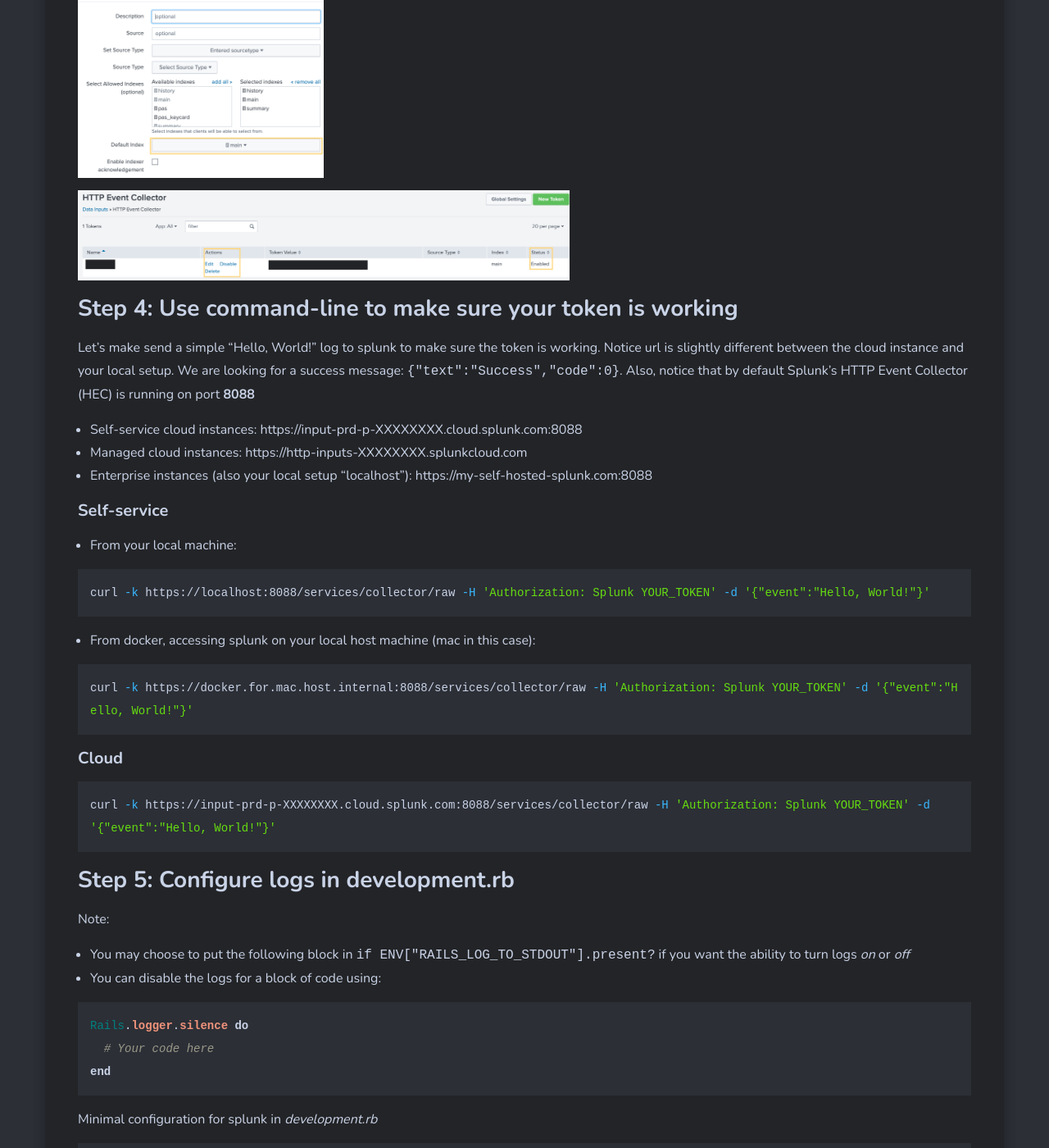
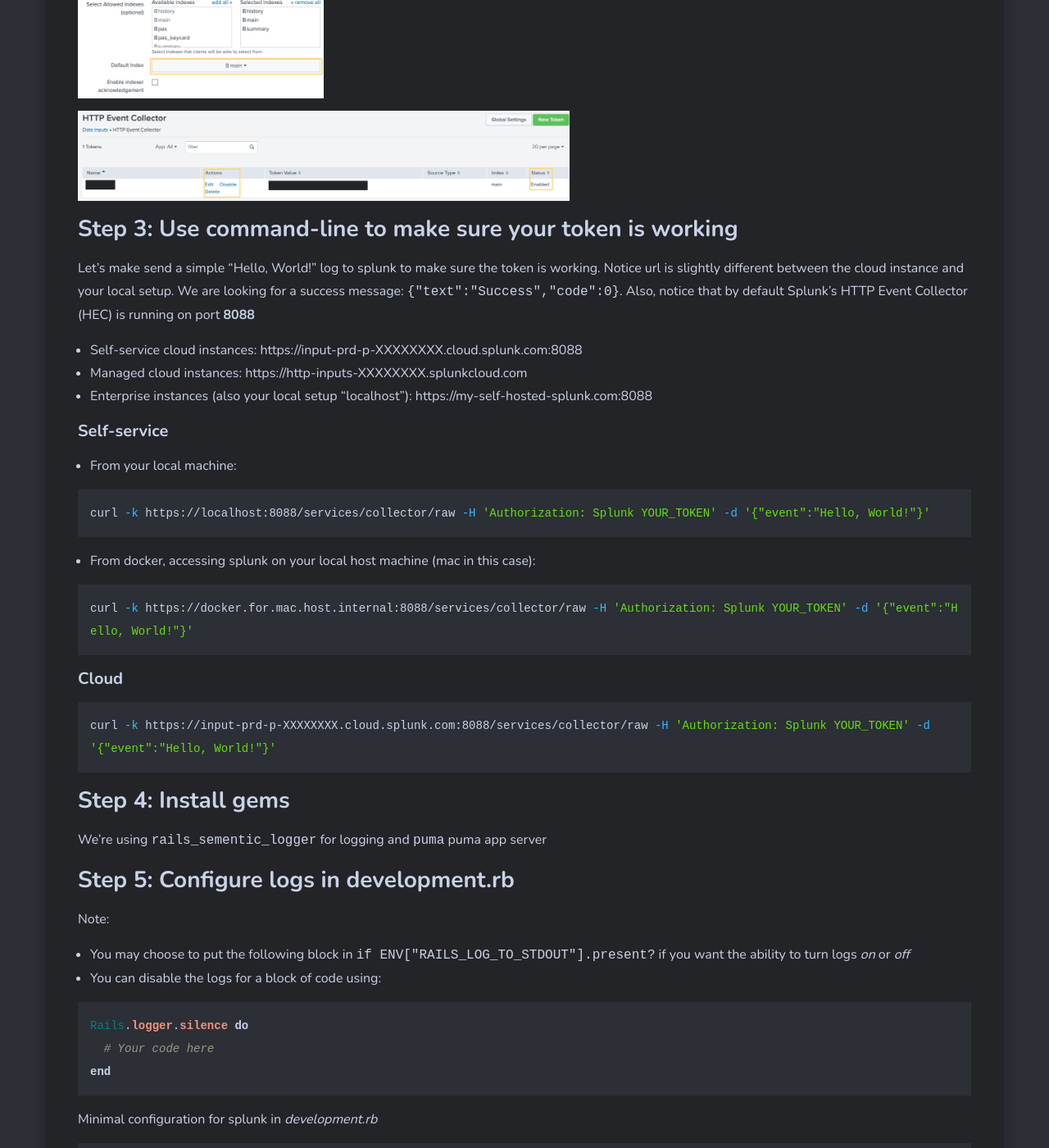
Before and after one commit to saslani/saslani.github.io, a Jekyll site: the page built from _posts/2020-02-14-splunk-integration-with-ruby-on-rails.md, in a window 1280 px wide and 1400 px high, scrolled down 2507 px. Shown: the whole window at 82% size. Built offline with Jekyll 4.4.1, drawn with Linux system fonts in a browser that asks for light colours; nearby versions of some CDN libraries; comment, search, counter and statistics services are not loaded; some of the changed lines change nothing that is shown; some of the changed text lies outside the part shown.

Commit message:
rename splunk_rails images forlder to be shared with python

```diff
--- a/_posts/2020-02-14-splunk-integration-with-ruby-on-rails.md
+++ b/_posts/2020-02-14-splunk-integration-with-ruby-on-rails.md
@@ -24,39 +24,36 @@
 ## Step 1: Splunk sign up
 [Create an account with splunk](https://www.splunk.com/), if you haven't one yet. You may choose to sign-up for the 14-day free trial for the cloud instance, or download splunk directly. We will cover both setups in this article!
 
-## Step 2: Install gems
-We're using `rails_sementic_logger` for logging and `puma` puma app server
-
-## Step 3: Configure Splunk
+## Step 2: Configure Splunk
 First you need to setup a token to use in your app or from the command line and this is how you do it:
 - Visit your cloud instance "https://prd-p-YOUR-INSTANCE.cloud.splunk.com" or your [self-service setup](https://splk.it/38OT28D) "http://localhost:8000/", assuming you are running on localhost port 8000
 - Click on "Settings"
 - Under "DATA", choose "Data Inputs"
 
-![](/img/splunk_rails/setting_data_input.png){:width="300x"}
+![](/img/splunk/setting_data_input.png){:width="300x"}
 
 - Under "Local inputs", choose "HTTP Event Collector"
 
-![](/img/splunk_rails/http_event_collector.png){:width="300x"}
+![](/img/splunk/http_event_collector.png){:width="300x"}
 
 - Click on "New Token"
 - Give your token a name and follow steps till you create a token
 - Go back to "HTTP Event Collector" page and make sure the token in "Enabled": from "Data Inputs > HTTP Event Controller" choose "Global Settings"
 
-![](/img/splunk_rails/global_setting.png){:width="600x"}
+![](/img/splunk/global_setting.png){:width="600x"}
 
 - "Enable" the token
 
-![](/img/splunk_rails/enable_token.png){:width="300x"}
+![](/img/splunk/enable_token.png){:width="300x"}
 
 - Change the "Default Index" to "main"
 
-![](/img/splunk_rails/default_index.png){:width="300x"}
+![](/img/splunk/default_index.png){:width="300x"}
 
 
-![](/img/splunk_rails/token_status_enabled.png){:width="600x"}
+![](/img/splunk/token_status_enabled.png){:width="600x"}
 
-## Step 4: Use command-line to make sure your token is working
+## Step 3: Use command-line to make sure your token is working
 Let's make send a simple "Hello, World!" log to splunk to make sure the token is working. Notice url is slightly different between the cloud instance and your local setup. We are looking for a success message: `{"text":"Success","code":0}`. Also, notice that by default Splunk's HTTP Event Collector (HEC) is running on port **8088**
 - Self-service cloud instances: https://input-prd-p-XXXXXXXX.cloud.splunk.com:8088
 - Managed cloud instances: https://http-inputs-XXXXXXXX.splunkcloud.com
@@ -75,6 +72,9 @@
 {% highlight bash %}
 curl -k https://input-prd-p-XXXXXXXX.cloud.splunk.com:8088/services/collector/raw -H 'Authorization: Splunk YOUR_TOKEN' -d '{"event":"Hello, World!"}'
 {% endhighlight %}
+
+## Step 4: Install gems
+We're using `rails_sementic_logger` for logging and `puma` puma app server
 
 ## Step 5: Configure logs in development.rb
 Note:
```
Also changed, not shown: img/splunk/default_index.png (renamed from img/splunk_rails/default_index.png), img/splunk/enable_token.png (renamed from img/splunk_rails/enable_token.png), img/splunk/global_setting.png (renamed from img/splunk_rails/global_setting.png), img/splunk/http_event_collector.png (renamed from img/splunk_rails/http_event_collector.png), img/splunk/setting_data_input.png (renamed from img/splunk_rails/setting_data_input.png), img/splunk/token_status_enabled.png (renamed from img/splunk_rails/token_status_enabled.png).
